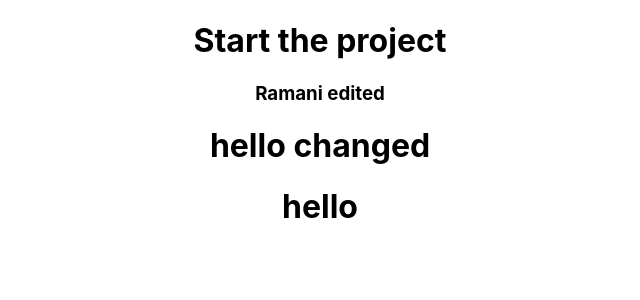
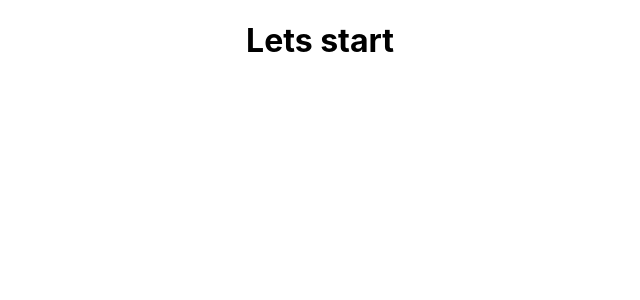
Before and after one commit to srinisanth93/Project01, a React (Create React App) app: page / in a window 1280 px wide. Shown: the top 300 px of the page, without its empty margins (320-960 px from the left). Built offline with nearby package versions, Linux system fonts and the light colour scheme.

Commit message:
Update App.js

```diff
--- a/src/App.js
+++ b/src/App.js
@@ -4,10 +4,7 @@ import './App.css';
 function App() {
   return (
     <div className="App">
-     <h1>Start the project</h1>
-     <h3>Ramani edited</h3>
-     <h1>hello changed</h1>
-     <h1>hello</h1>
+           <h1>Lets start</h1>
     </div>
   );
 }
```
